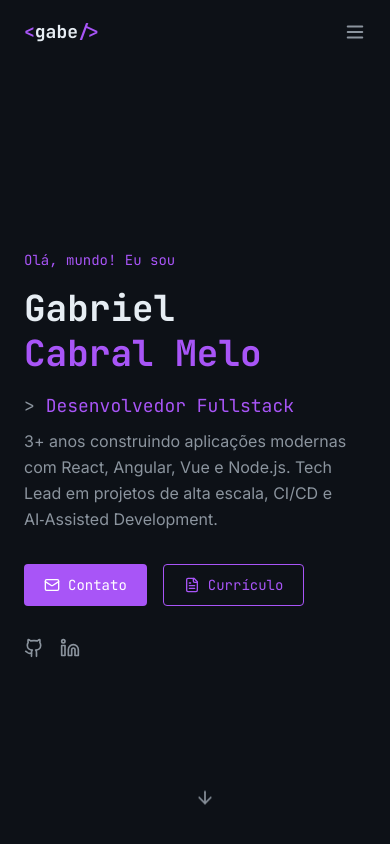
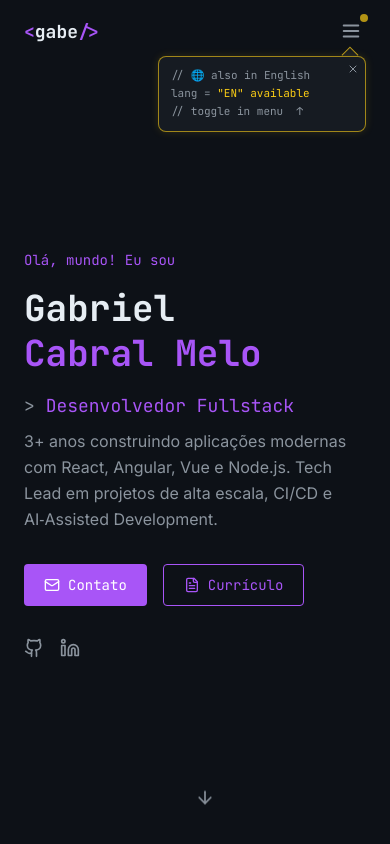
Before and after one commit to gabecmelo/gabecmelo.github.io, a React (Vite) app: page / in a window 390 px wide. Shown: the top 844 px of the page. Built offline with nearby package versions, Linux system fonts and the light colour scheme.

Commit message:
feat: add mobile lang hint balloon for first-time visitors

```diff
--- /dev/null
+++ b/src/components/LangHint.tsx
@@ -0,0 +1,51 @@
+import { motion } from 'framer-motion'
+import { X } from 'lucide-react'
+import { useTranslation } from '../i18n/context'
+
+interface LangHintProps {
+  onDismiss: () => void
+}
+
+export default function LangHint({ onDismiss }: LangHintProps) {
+  const { lang } = useTranslation()
+
+  const hint =
+    lang === 'pt'
+      ? { l1: '// 🌐 also in English', l2: '"EN" available', l3: '// toggle in menu  ↑' }
+      : { l1: '// 🌐 também em Português', l2: '"PT" disponível', l3: '// menu  ↑' }
+
+  return (
+    <motion.div
+      initial={{ opacity: 0, scale: 0.85, y: -6 }}
+      animate={{ opacity: 1, scale: 1, y: 0 }}
+      exit={{ opacity: 0, scale: 0.85, y: -6 }}
+      transition={{ duration: 0.22, ease: 'easeOut' }}
+      className="absolute top-10 right-0 z-50 w-52"
+    >
+      {/* Arrow pointing up toward hamburger */}
+      <div className="absolute -top-[7px] right-[10px] w-3 h-3 bg-surface border-t border-r border-yellow-400/70 rotate-[-45deg]" />
+
+      {/* Code box */}
+      <div className="relative bg-surface border rounded-lg px-3 py-2.5 shadow-lg shadow-yellow-400/10 animate-blink-border">
+        {/* Close button */}
+        <button
+          onClick={onDismiss}
+          className="absolute top-1.5 right-1.5 text-muted hover:text-text transition-colors"
+          aria-label="Dismiss"
+        >
+          <X size={12} />
+        </button>
+
+        {/* Code content */}
+        <pre className="font-mono text-[11px] leading-relaxed select-none pr-3">
+          <span className="text-muted">{hint.l1}</span>
+          {'\n'}
+          <span className="text-muted">{'lang = '}</span>
+          <span className="text-yellow-400">{hint.l2}</span>
+          {'\n'}
+          <span className="text-muted">{hint.l3}</span>
+        </pre>
+      </div>
+    </motion.div>
+  )
+}
--- a/src/components/Navbar.tsx
+++ b/src/components/Navbar.tsx
@@ -1,12 +1,17 @@
 import { useState, useEffect } from 'react'
+import { AnimatePresence } from 'framer-motion'
 import { Menu, X } from 'lucide-react'
 import { useTranslation } from '../i18n/context'
+import LangHint from './LangHint'
 
 export default function Navbar() {
   const { lang, toggle, t } = useTranslation()
   const [isOpen, setIsOpen] = useState(false)
   const [scrolled, setScrolled] = useState(false)
   const [activeSection, setActiveSection] = useState('')
+  const [showHint, setShowHint] = useState(
+    () => !localStorage.getItem('lang-hint-seen'),
+  )
 
   const navLinks = [
     { href: '#about', label: t.nav.about },
@@ -40,10 +45,20 @@ export default function Navbar() {
     return () => observer.disconnect()
   })
 
+  const dismissHint = () => {
+    localStorage.setItem('lang-hint-seen', '1')
+    setShowHint(false)
+  }
+
   const handleNavClick = (href: string) => {
     setIsOpen(false)
     const el = document.querySelector(href)
     el?.scrollIntoView({ behavior: 'smooth' })
+  }
+
+  const handleHamburgerClick = () => {
+    if (showHint) dismissHint()
+    setIsOpen(v => !v)
   }
 
   return (
@@ -92,14 +107,26 @@ export default function Navbar() {
           </li>
         </ul>
 
-        {/* Mobile toggle */}
-        <button
-          className="md:hidden text-muted hover:text-accent transition-colors"
-          onClick={() => setIsOpen(v => !v)}
-          aria-label="Toggle menu"
-        >
-          {isOpen ? <X size={22} /> : <Menu size={22} />}
-        </button>
+        {/* Mobile hamburger + hint balloon */}
+        <div className="md:hidden relative">
+          {/* Yellow blinking dot */}
+          {showHint && (
+            <span className="absolute -top-0.5 -right-0.5 w-2 h-2 rounded-full bg-yellow-400 animate-blink-dot pointer-events-none" />
+          )}
+
+          <button
+            className="text-muted hover:text-accent transition-colors p-1"
+            onClick={handleHamburgerClick}
+            aria-label="Toggle menu"
+          >
+            {isOpen ? <X size={22} /> : <Menu size={22} />}
+          </button>
+
+          {/* Hint balloon */}
+          <AnimatePresence>
+            {showHint && <LangHint onDismiss={dismissHint} />}
+          </AnimatePresence>
+        </div>
       </nav>
 
       {/* Mobile drawer */}
--- a/src/index.css
+++ b/src/index.css
@@ -30,6 +30,32 @@
   }
 }
 
+@layer utilities {
+  .animate-blink-border {
+    animation: blink-border 1.4s ease-in-out infinite;
+  }
+
+  .animate-blink-dot {
+    animation: blink-dot 1.0s ease-in-out infinite;
+  }
+}
+
+@keyframes blink-border {
+  0%, 100% {
+    border-color: rgba(250, 204, 21, 0.7);
+    box-shadow: 0 0 10px rgba(250, 204, 21, 0.18);
+  }
+  50% {
+    border-color: rgba(250, 204, 21, 0.15);
+    box-shadow: none;
+  }
+}
+
+@keyframes blink-dot {
+  0%, 100% { opacity: 1; }
+  50%       { opacity: 0.1; }
+}
+
 @layer components {
   .section-heading {
     @apply font-mono text-3xl font-bold mb-12;
```
